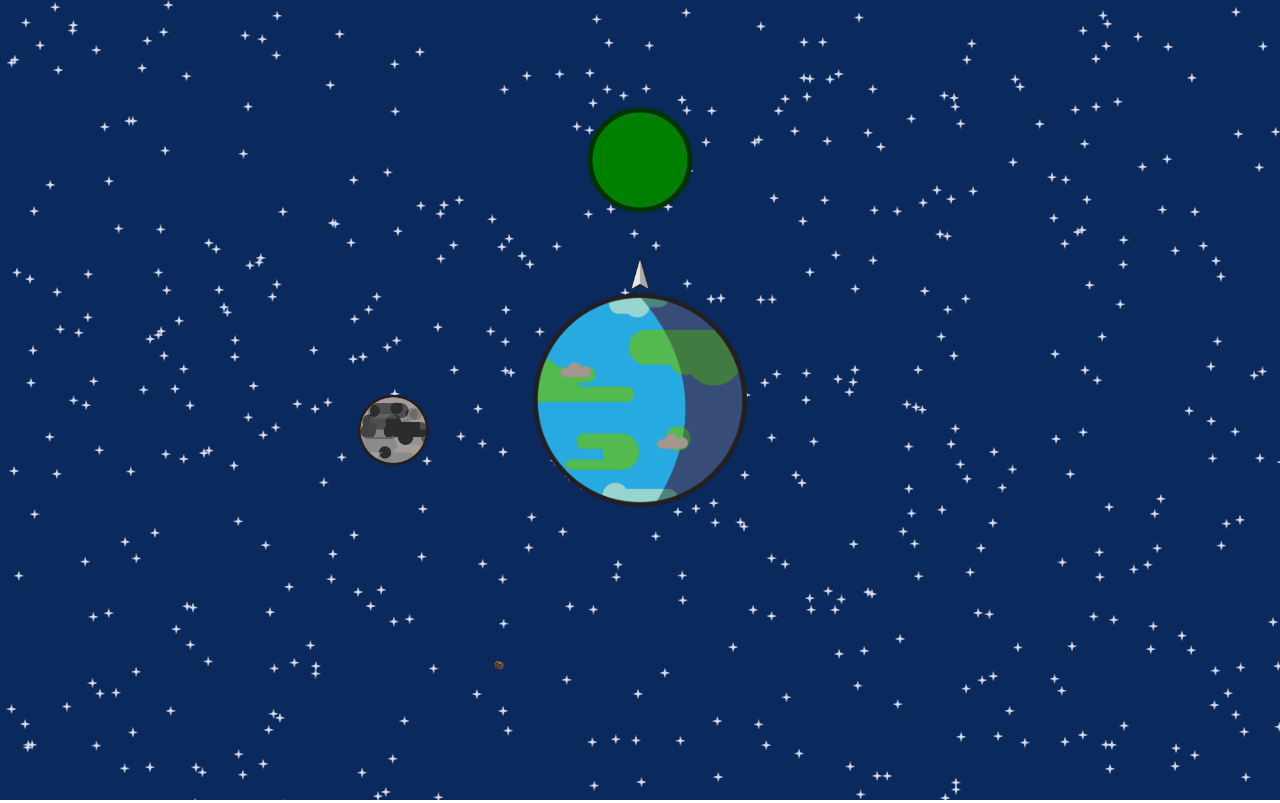
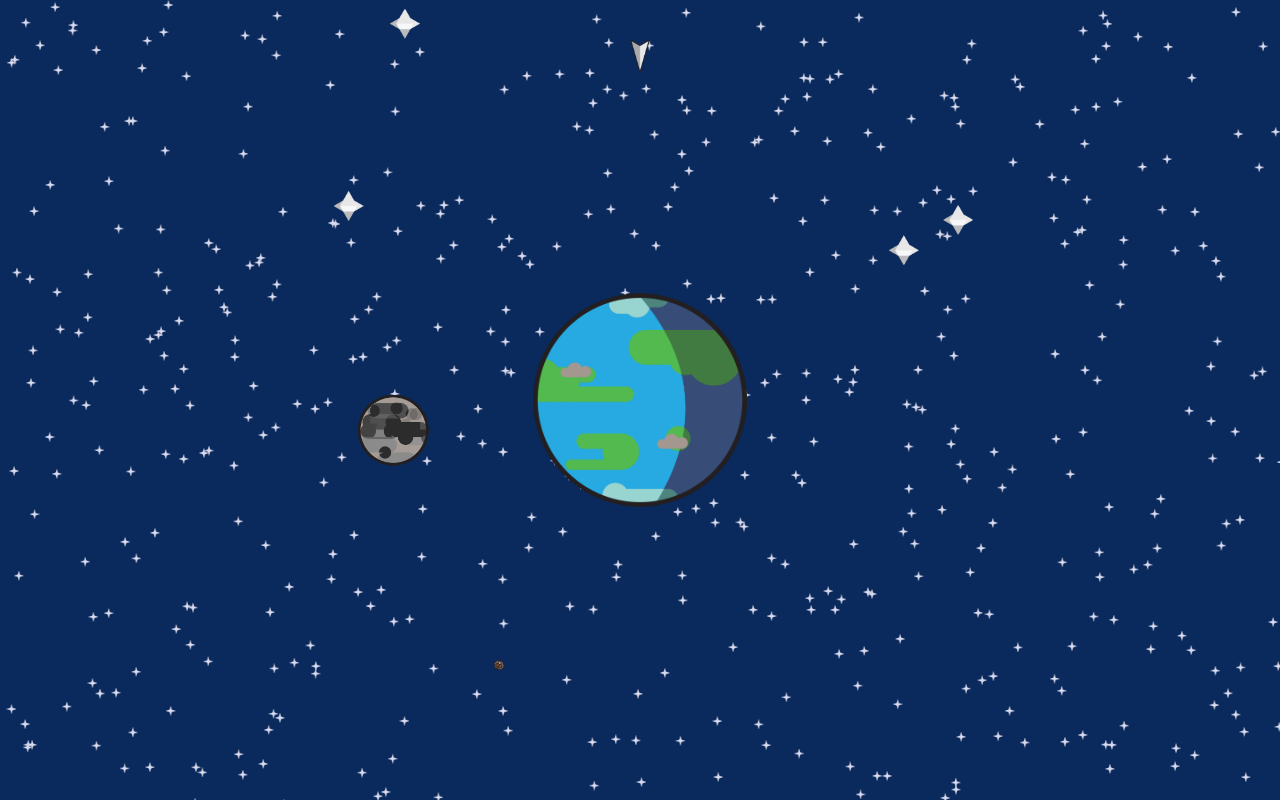
Before and after one commit to ColeyG/planets, a plain HTML site: page index.html in a window 1280 px wide. Drawn offline with Linux system fonts and the light colour scheme; a web font is replaced by a local one.

Commit message:
enemy spawning

```diff
--- a/index.html
+++ b/index.html
@@ -14,6 +14,7 @@
     <img class="sprite" id="star" src="images/star.png">
     <img class="sprite" id="asteroid" src="images/asteroid.png">
     <img class="sprite" id="ship" src="images/ship.png">
+    <img class="sprite" id='peon' src='images/peon.png'>
     <audio src="sounds/fire.wav" id="fireSounds" class="hidden"></audio>
 <canvas id="canvas"></canvas>
 <script src="js/canvas.js"></script>
--- a/js/canvas.js
+++ b/js/canvas.js
@@ -4,6 +4,7 @@ var canvas = document.getElementById('canvas');
 canvas.width=window.innerWidth;
 canvas.height=window.innerHeight;
 var c = canvas.getContext('2d');
+var time =0;
 
 //sprites
 var earth=document.getElementById('earth');
@@ -11,6 +12,7 @@ var moon=document.getElementById('moon');
 var star=document.getElementById('star');
 var asteroid=document.getElementById('asteroid');
 var ship=document.getElementById('ship');
+var peon=document.getElementById('peon');
 
 //balancing & debug
 //controls refire rate. May be between 1 and 99
@@ -18,7 +20,7 @@ let fireRate=7;
 //sets whether or not the walls bounce the player back. False will bounce the player back.
 let bounce=true;
 //sets the collision tester on or off
-let collisionTester=true;
+let collisionTester=false;
 
 //controls
 var w=false;
@@ -29,6 +31,7 @@ var shoot=false;
 var fired=false;
 var fireDelay=0;
 var shotArray=[];
+var enemyArray=[];
 
 //sprite sizing
 var earthSize=window.innerWidth/6;
@@ -49,9 +52,9 @@ var astDeg=0;
 
 //ship
 var sx=innerWidth/2-shipSizeW/2;
-var sy=innerHeight/2-shipSizeH/2-earthSize/2-20;
+var sy=innerHeight/2-shipSizeH/2+earthSize/2-20;
 var shipSpeedX=0;
-var shipSpeedY=0;
+var shipSpeedY=-2;
 
 //stars
 var starAmount=1000;
@@ -133,11 +136,85 @@ function Shot(x,y,ssx,ssy,radius){
   this.update=function(){
     this.x+=this.ssx;
     this.y+=this.ssy;
-    this.life=this.life-.01;
+    this.life=this.life-.005;
     if(this.life<0){this.alive=false;}
     if(this.alive){this.draw();}
   }
 };
+
+//enemy controller
+function Enemy(type,side){
+  this.spawn=side;
+  this.tangible=false;
+  this.type=type;
+  if(side=='left'){
+    this.x=-20;
+    this.y=Math.random()*innerHeight;
+  }else if(side=='right'){
+    this.x=innerWidth+20;
+    this.y=Math.random()*innerHeight;
+  }
+  this.sx=0;
+  this.sy=0;
+  this.alive=true;
+  this.deg=0;
+
+  //enemy type info:
+  if(type==peon){
+    this.accel=.01;
+    this.health=2;
+    this.size=30;
+    this.height=this.size;
+    this.width=this.size;
+  }else if(type=pip){
+    this.accel=.02;
+    this.health=1;
+    this.size=5;
+    this.height=this.size;
+    this.width=this.size;
+  }
+
+  this.draw=function(){
+    //console.log(this.type+'!'+this.x+'!'+this.y+'!'+this.width+'!'+this.height+'!'+this.deg);
+    drawImageRot(this.type,this.x-this.width/2,this.y-this.height/2,this.width,this.height,this.deg);
+  }
+  this.update=function(){
+    if(sx>this.x){this.sx=this.sx+this.accel}
+    if(sx<this.x){this.sx=this.sx-this.accel}
+    if(sy>this.y){this.sy=this.sy+this.accel}
+    if(sy<this.y){this.sy=this.sy-this.accel}
+    this.x=this.x+this.sx;
+    this.y=this.y+this.sy;
+
+    //bounces
+    if(this.tangible==true){
+      if(this.x<0){this.sx=this.sx*-1;}
+      if(this.x>innerWidth){this.sx=this.sx*-1}
+      if(this.y<0){this.sy=this.sy*-1}
+      if(this.y>innerHeight){this.sy=this.sy*-1}
+    }
+
+    //tangibility
+    if(this.spawn=='left'&&this.x>10){
+      this.tangible=true;
+    }
+    if(this.spawn=='right'&&this.x<innerWidth-10){
+      this.tangible=true;
+    }
+
+    if (this.alive){this.draw();}
+  }
+}
+
+//spawner
+function spawner(){
+  let spawnArray=[10,peon,'left',20,peon,'right',30,peon,'left',40,peon,'right'];
+  for(i=0;i<spawnArray.length;i++){
+    if(spawnArray[i]==time){
+      enemyArray.push(new Enemy(spawnArray[i+1],spawnArray[i+2]));
+    }
+  }
+}
 
 //controls the fire function
 function fire(){
@@ -188,6 +265,8 @@ function distance(){
 
 function animate(){
   requestAnimationFrame(animate);
+  spawner();
+  time++;
   canvas.width=window.innerWidth;
   canvas.height=window.innerHeight;
   c.fillStyle="rgb(10,42,94)";
@@ -281,6 +360,9 @@ function animate(){
     shotArray[i].update();
   }
   //end shot clock
+  for (var i=0;i<enemyArray.length;i++){
+    enemyArray[i].update();
+  }
 }
 
 document.addEventListener("keydown", function(event) {
```
Also changed, not shown: images/peon-dmg.png (added), images/peon.png (added), 1 other file.
